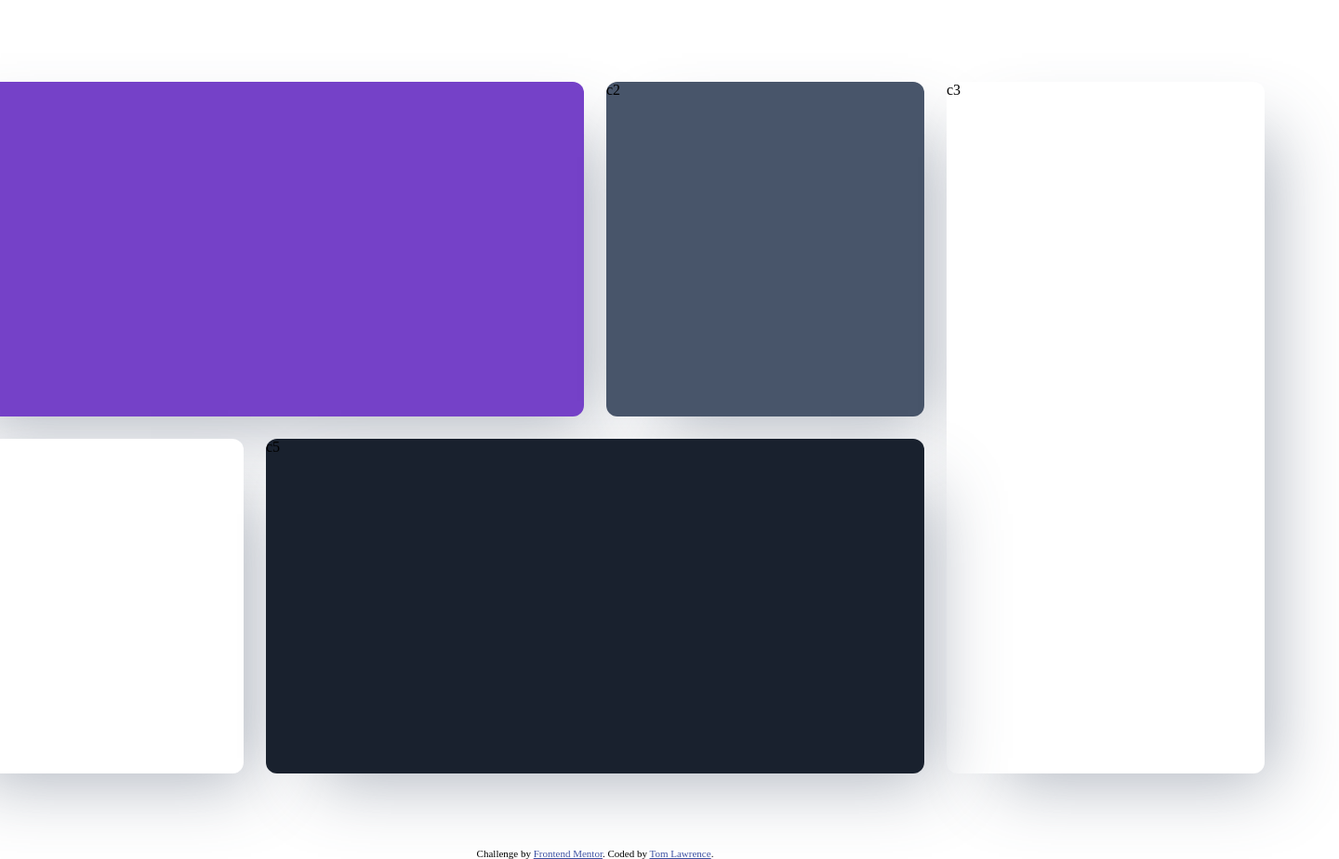
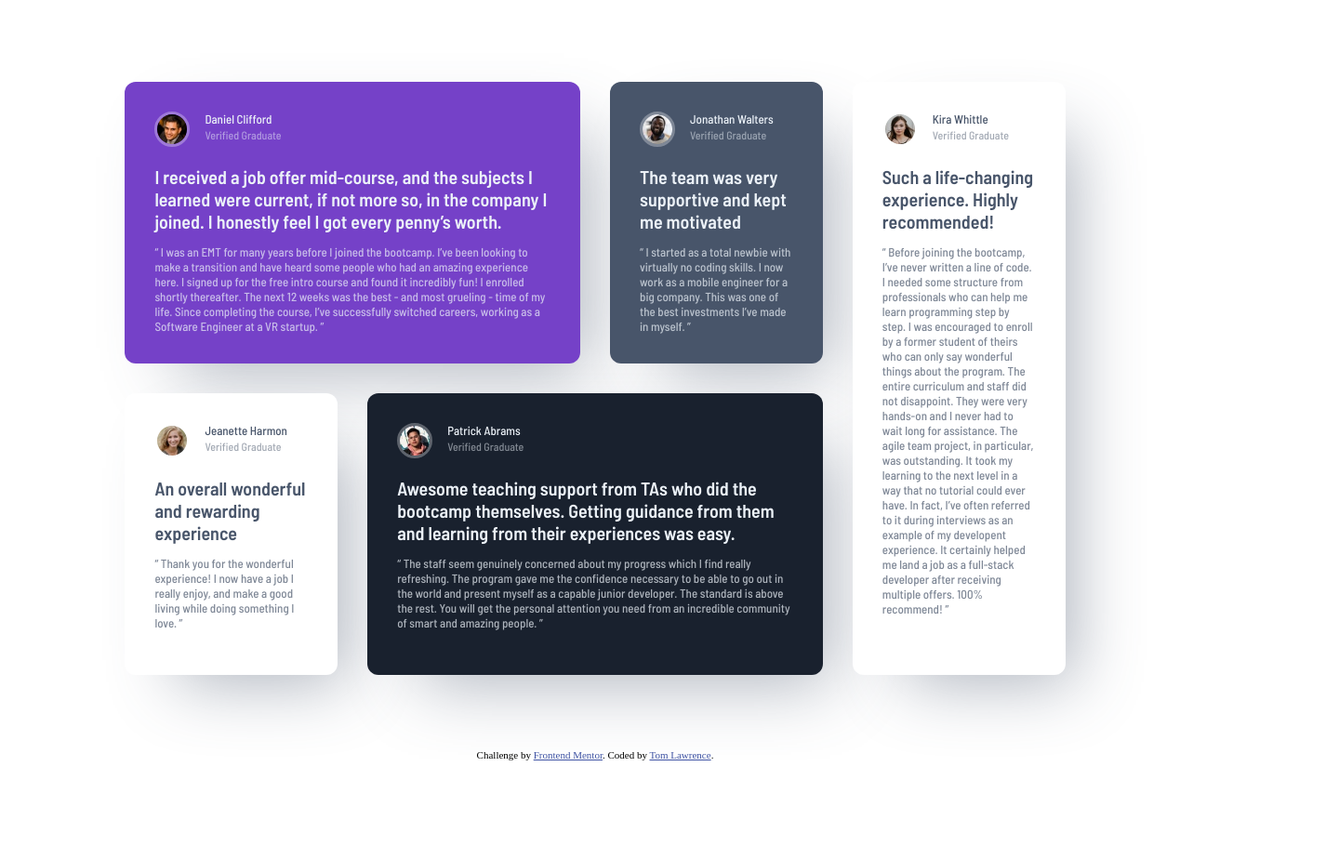
Before and after one commit to lawrencetom/testimonials-grid-section, a plain HTML site: page index.html in a window 1280 px wide. Shown: the whole page at 93% size, 1440 px wide, since content can reach past the window. After the commit the page ends 818 px from the top, so only its background shows below. Drawn offline with Linux system fonts and the light colour scheme.

Commit message:
content added

```diff
--- a/index.html
+++ b/index.html
@@ -19,58 +19,100 @@
 <body>
 
   <div class="wrapper">
-    <div id="c1">c1</div>
-    <div id="c2">c2</div>
-    <div id="c3">c3</div>
-    <div id="c4">c4</div>
-    <div id="c5">c5</div>
+    <div id="c1" class="container dark">
+      <div class="inner">
+        <div class="profile">
+          <img class="profile-img" src="images/image-daniel.jpg" alt="Daniel">
+          <div class="profile-info">
+            <h2>Daniel Clifford</h2>
+            <h3>Verified Graduate</h3>
           </div>
-
-  <!--
-  Daniel Clifford
-  Verified Graduate
-
+        </div>
+        <h1>
           I received a job offer mid-course, and the subjects I learned were current, if not more so,
           in the company I joined. I honestly feel I got every penny’s worth.
-
+        </h1>
+        <p>
           “ I was an EMT for many years before I joined the bootcamp. I’ve been looking to make a
           transition and have heard some people who had an amazing experience here. I signed up
           for the free intro course and found it incredibly fun! I enrolled shortly thereafter.
           The next 12 weeks was the best - and most grueling - time of my life. Since completing
           the course, I’ve successfully switched careers, working as a Software Engineer at a VR startup. ”
+        </p>
+      </div>
+    </div>
 
-  Jonathan Walters
-  Verified Graduate
-
+    <div id="c2" class="container dark">
+      <div class="inner">
+        <div class="profile">
+          <img class="profile-img" src="images/image-jonathan.jpg" alt="Jonathan">
+          <div class="profile-info">
+            <h2>Jonathan Walters</h2>
+            <h3>Verified Graduate</h3>
+          </div>
+        </div>
+        <h1>
           The team was very supportive and kept me motivated
-
+        </h1>
+        <p>
           “ I started as a total newbie with virtually no coding skills. I now work as a mobile engineer
           for a big company. This was one of the best investments I’ve made in myself. ”
+        </p>
+      </div>
+    </div>
 
-  Jeanette Harmon
-  Verified Graduate
-
+    <div id="c3" class="container light">
+      <div class="inner">
+        <div class="profile">
+          <img class="profile-img" src="images/image-jeanette.jpg" alt="Jeanette">
+          <div class="profile-info">
+            <h2>Jeanette Harmon</h2>
+            <h3>Verified Graduate</h3>
+          </div>
+        </div>
+        <h1>
           An overall wonderful and rewarding experience
-
+        </h1>
+        <p>
           “ Thank you for the wonderful experience! I now have a job I really enjoy, and make a good living
           while doing something I love. ”
+        </p>
+      </div>
+    </div>
 
-  Patrick Abrams
-  Verified Graduate
-
+    <div id="c4" class="container dark">
+      <div class="inner">
+        <div class="profile">
+          <img class="profile-img" src="images/image-patrick.jpg" alt="Patrick">
+          <div class="profile-info">
+            <h2>Patrick Abrams</h2>
+            <h3>Verified Graduate</h3>
+          </div>
+        </div>
+        <h1>
           Awesome teaching support from TAs who did the bootcamp themselves. Getting guidance from them and
           learning from their experiences was easy.
-
+        </h1>
+        <p>
           “ The staff seem genuinely concerned about my progress which I find really refreshing. The program
           gave me the confidence necessary to be able to go out in the world and present myself as a capable
           junior developer. The standard is above the rest. You will get the personal attention you need from
           an incredible community of smart and amazing people. ”
+        </p>
+      </div>
+    </div>
 
-  Kira Whittle
-  Verified Graduate
-
-  Such a life-changing experience. Highly recommended!
-
+    <div id="c5" class="container light">
+      <div class="inner">
+        <div class="profile">
+          <img class="profile-img" src="images/image-kira.jpg" alt="Kira">
+          <div class="profile-info">
+            <h2>Kira Whittle</h2>
+            <h3>Verified Graduate</h3>
+          </div>
+        </div>
+        <h1>Such a life-changing experience. Highly recommended!</h1>
+        <p>
           “ Before joining the bootcamp, I’ve never written a line of code. I needed some structure from
           professionals who can help me learn programming step by step. I was encouraged to enroll by a former
           student of theirs who can only say wonderful things about the program. The entire curriculum and staff
@@ -79,7 +121,11 @@
           could ever have. In fact, I’ve often referred to it during interviews as an example of my developent
           experience. It certainly helped me land a job as a full-stack developer after receiving multiple offers.
           100% recommend! ”
-  -->
+        </p>
+      </div>
+    </div>
+  </div>
+
   <div class="attribution">
     Challenge by <a href="https://www.frontendmentor.io?ref=challenge" target="_blank">Frontend Mentor</a>.
     Coded by <a href="#">Tom Lawrence</a>.
--- a/style.css
+++ b/style.css
@@ -1,13 +1,54 @@
+@import url('https://fonts.googleapis.com/css2?family=Barlow+Semi+Condensed:wght@500;600&display=swap');
+
+/*global*/
+h1 {
+    margin: 0;
+    margin-top: 1em;
+    font-size: 20px;
+    font-weight: 600;
+}
+
+h2 {
+    margin: 0;
+    font-size: 13px;
+    font-weight: 500;
+}
+
+h3 {
+    margin: 0;
+    margin-top: 0.2em;
+    opacity: 50%;
+    font-size: 12px;
+    font-weight: 500;
+}
+
+p {
+    margin: 0;
+    margin-top: 1em;
+    opacity: 70%;
+    font-size: 13px;
+}
+
+.dark {
+    color: hsl(210, 46%, 95%)
+}
+
+.light {
+    color: hsl(217, 19%, 35%);
+}
+
+
+/*structure*/
 body {
     height: 100vh;
-
-    display: grid;
-    justify-content: center;
 }
 
 .wrapper {
-    width: 90em;
-    height: 46.5em;
+    width: 80%;
+    min-width: 57em;
+    max-width: 69.5em;
+    min-height: 35.875em;
+    max-height: 50em;
     margin: auto;
     padding: 5em;
 
@@ -16,18 +57,48 @@ body {
     justify-content: center;
     grid-template-columns: repeat(4, 1fr);
     grid-template-rows: repeat(2, 1fr);
-    grid-gap: 1.5rem;
+    grid-gap: 2em;
     grid-template-areas:
-        "c1 c1 c2 c3"
-        "c4 c5 c5 c3";
+        "c1 c1 c2 c5"
+        "c3 c4 c4 c5";
 }
 
-.wrapper div {
-    background-color: rgb(68, 68, 68);
+.container {
     border-radius: 12px;
-    box-shadow: 2rem 2rem 4.5rem -1.5rem hsla(217, 19%, 35%, 0.45);
+    box-shadow: 2em 2em 4.5em -1.5em hsla(217, 19%, 35%, 0.45);
+    font-family: 'Barlow Semi Condensed', sans-serif;
 }
 
+.inner {
+    display: flex;
+    flex-direction: column;
+    align-items: flex-start;
+    margin: 2em;
+}
+
+.profile {
+    display: flex;
+    flex-direction: row;
+    align-items: flex-start;
+    justify-content: center;
+}
+
+.profile-img {
+    height: 2em;
+    width: 2em;
+    border: 0.2em solid hsla(0, 0%, 100%, 0.3);
+    border-radius: 50%;
+}
+
+.profile-info {
+    display: flex;
+    flex-direction: column;
+    align-items: flex-start;
+    margin-left: 1em;
+}
+
+
+/*individual*/
 #c1 {
     grid-area: c1;
     background-color: hsl(263, 55%, 52%);
@@ -45,10 +116,10 @@ body {
 
 #c4 {
     grid-area: c4;
-    background-color: hsl(0, 0%, 100%);
+    background-color: hsl(219, 29%, 14%);
 }
 
 #c5 {
     grid-area: c5;
-    background-color: hsl(219, 29%, 14%);
+    background-color: hsl(0, 0%, 100%);
 }
```
Lines whose indentation alone changed are shown as unchanged.
